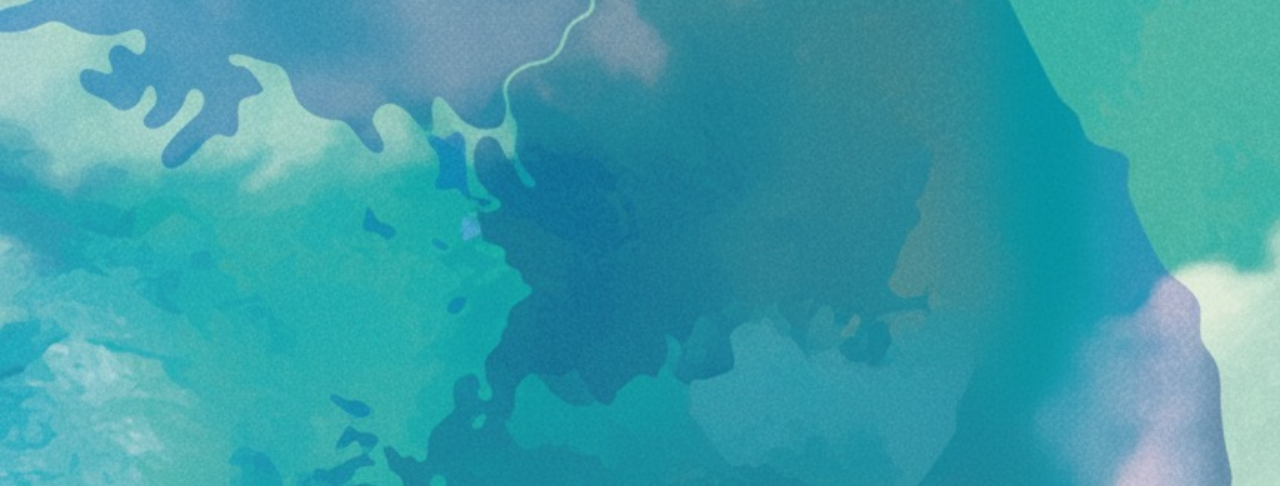
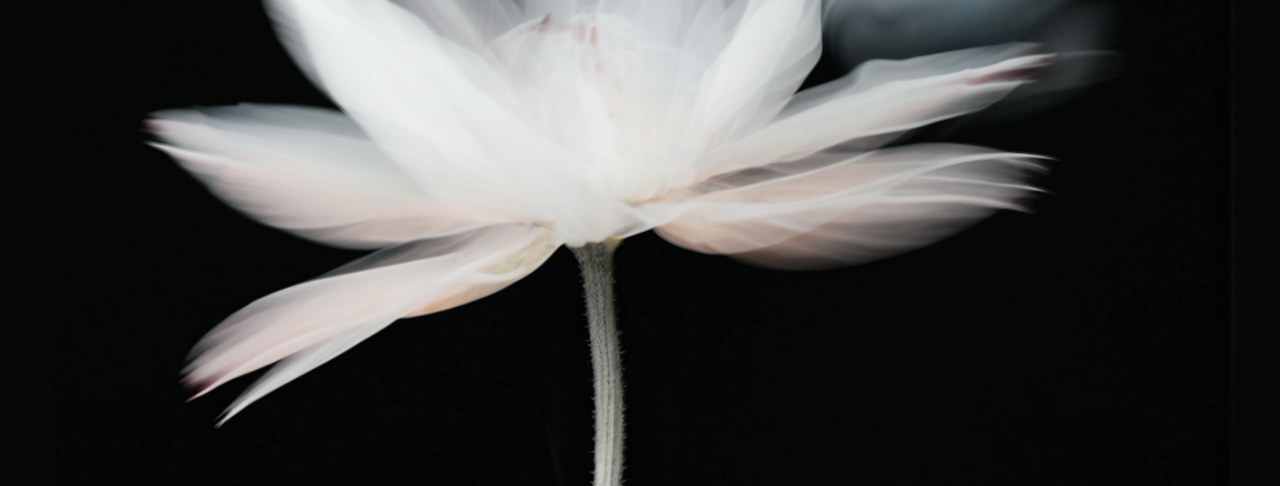
Before and after one commit to yanguun94/bucheonpeaceforum-2025, a plain HTML site: page index.html in a window 1280 px wide. Shown: the part 314-800 px from the top of the page. Drawn offline with nearby package versions, Linux system fonts and the light colour scheme; a script that the page names is missing.

Commit message:
Update index.html

```diff
--- a/index.html
+++ b/index.html
@@ -104,7 +104,7 @@
             </h1>
           </div>
           <div class="p-home-mv__background">
-            <img src="/assets/IMG_7055.jpeg" alt="mainvisual background image">
+            <img src="/assets/mv-image-sp.png" alt="mainvisual background image">
           </div>
         </section>
 
```
